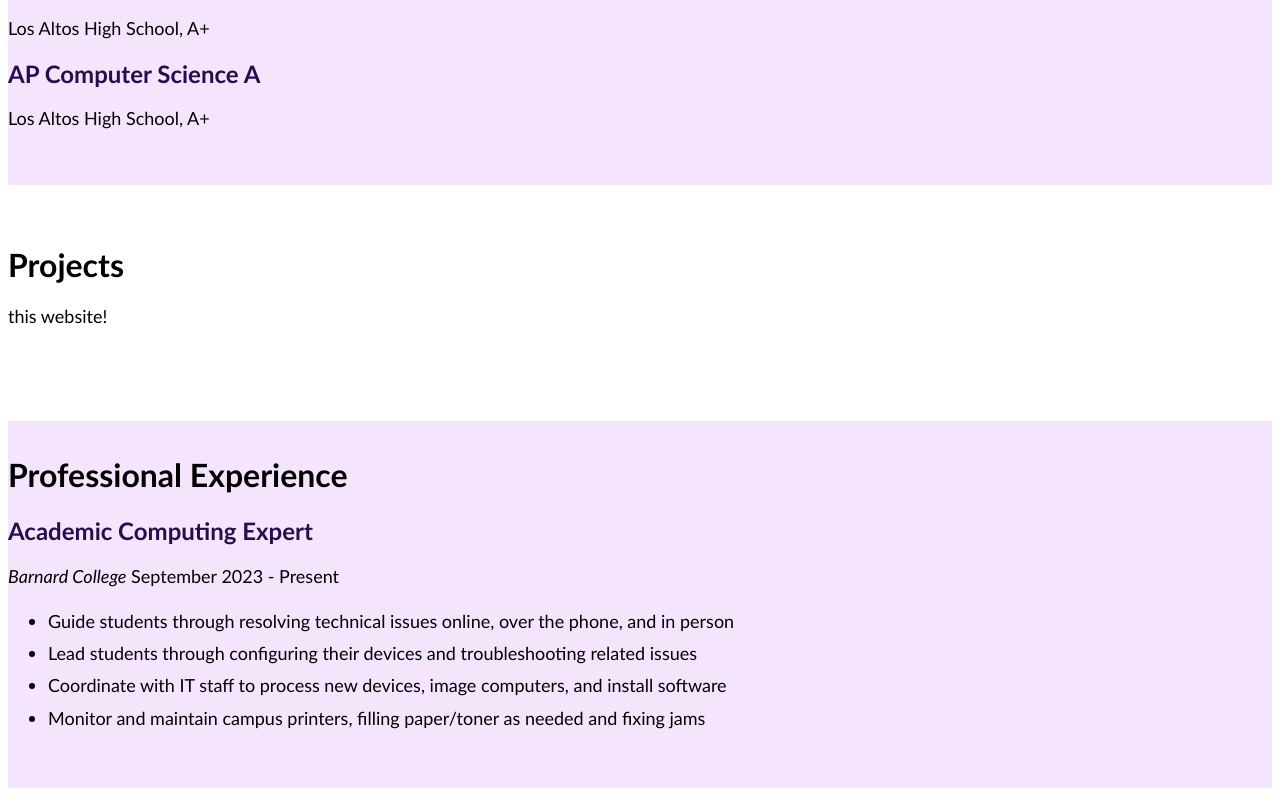
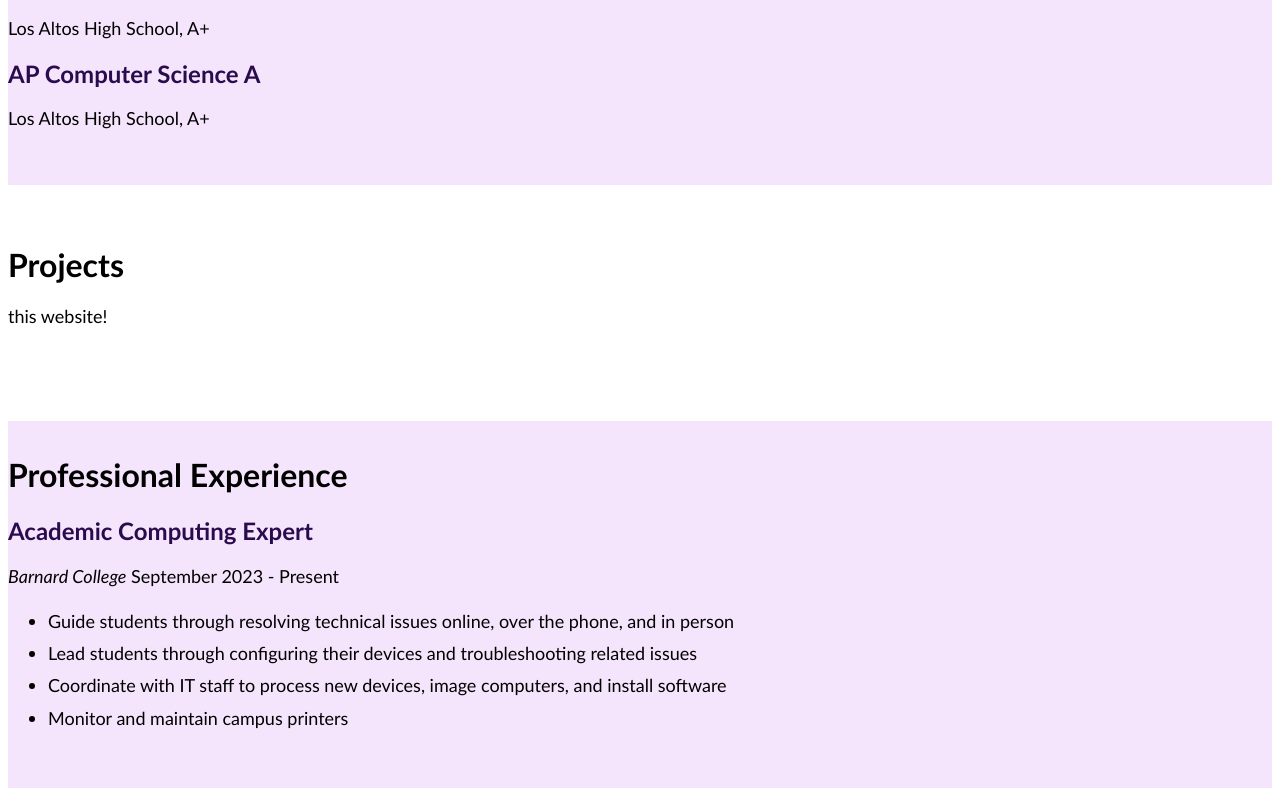
Before and after one commit to daniellegillai/portfolio-site, a plain HTML site: page index.html in a window 1280 px wide. Shown: the part 1642-2438 px from the top of the page. Drawn offline with Linux system fonts and the light colour scheme.

Commit message:
Updated prof. experience

```diff
--- a/index.html
+++ b/index.html
@@ -106,7 +106,7 @@
                 <li>Guide students through resolving technical issues online, over the phone, and in person</li>
                 <li>Lead students through configuring their devices and troubleshooting related issues</li>
                 <li>Coordinate with IT staff to process new devices, image computers, and install software</li>
-                <li>Monitor and maintain campus printers, filling paper/toner as needed and fixing jams</li>
+                <li>Monitor and maintain campus printers</li>
             </ul>
         </div>
 
```
